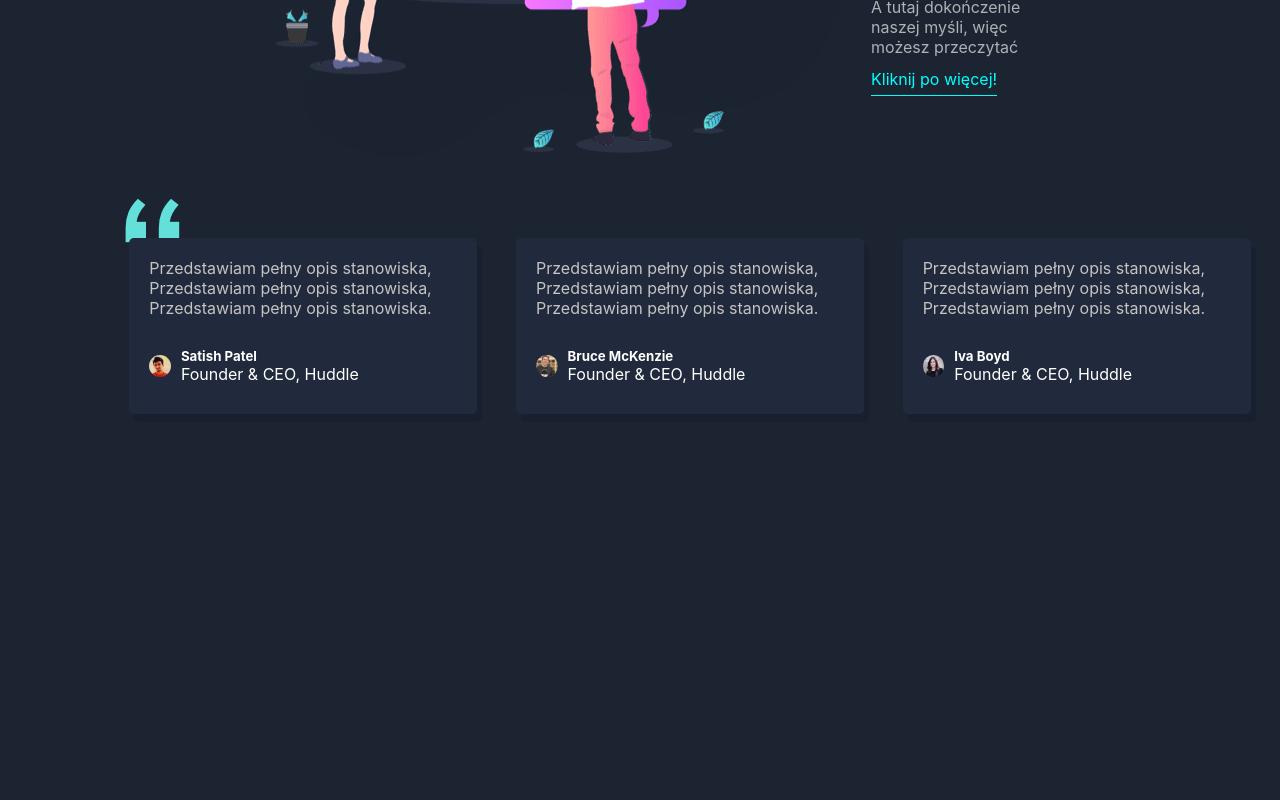
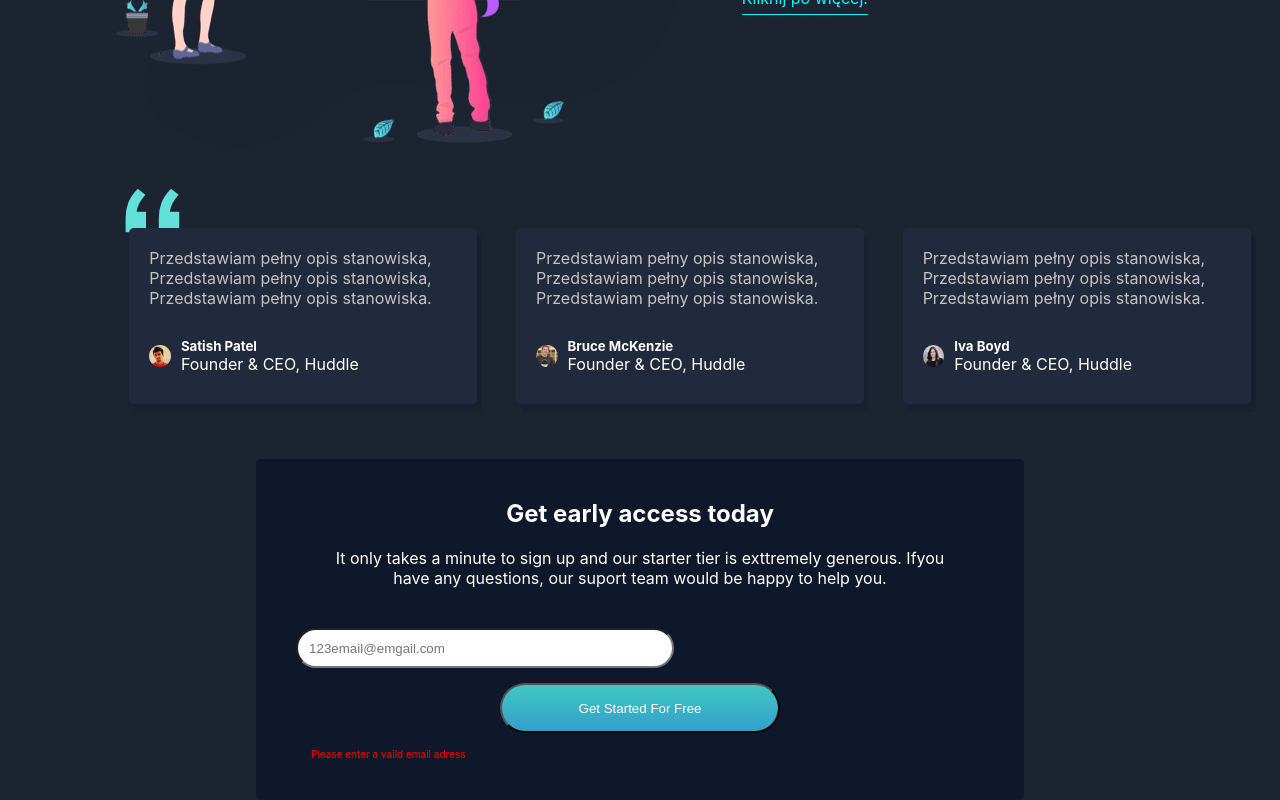
Before and after one commit to starszy1994/landing-page-starter, a React (Create React App) app: page / in a window 1280 px wide. Shown: the part 1869-2669 px from the top of the page. Before the commit the page ends 2338 px from the top, so only its background shows below. Built offline with nearby package versions, Linux system fonts and the light colour scheme.

Commit message:
newsletter

```diff
--- a/src/components/Button/Button.module.css
+++ b/src/components/Button/Button.module.css
@@ -1,9 +1,9 @@
 .btn1 {
     background-image: linear-gradient(hsl(176, 55%, 52%), hsl(198, 60%, 50%));
-    width: 140px;
-    height: 40px;
+    width: 280px;
+    height: 50px;
     color: white;
     font-weight: 400;
-    margin: 25px;
+    margin: 15px;
     border-radius: 25px;
 }
--- a/src/components/FyloWorks/FyloWorks.module.css
+++ b/src/components/FyloWorks/FyloWorks.module.css
@@ -1,5 +1,5 @@
 .wrapper {
-    width: 60%;
+    width: 85%;
     display: flex;
     justify-content: space-between;
     align-items: center;
--- /dev/null
+++ b/src/components/Newsletter/NewsletterMenu.js
@@ -0,0 +1,23 @@
+import React from 'react'
+import Button from '../Button/Button';
+import styles from './NewsletterMenu.module.css'
+
+const NewsletterMenu = () => {
+  return(
+    <div className={styles.wrapper}>
+    <div className={styles.title}>
+        <h2>Get early access today</h2>
+        <p>It only takes a minute to sign up and our starter tier is exttremely generous. Ifyou have any questions, our suport team would be happy to help you.</p>
+    <div>
+        <input className={styles.mail} placeholder="   123email@emgail.com"></input>
+        <Button text='Get Started For Free' className={styles.btn1}></Button>
+    </div>
+    <div className={styles.info}>
+        <label>Please enter a vaild email adress</label>
+    </div>
+    </div>
+    </div>
+    )
+}
+
+export default NewsletterMenu;
--- /dev/null
+++ b/src/components/Newsletter/NewsletterMenu.module.css
@@ -0,0 +1,35 @@
+.title {
+    border-radius: 5px;
+    background-color: hsl(219, 48%, 11%);
+    width: 60%;
+    max-width: 1440px;
+    margin: auto;
+    text-align: center;
+    padding: 40px;
+}
+.mail{
+    margin-top: 20px;
+    width: 55%;
+    max-width: 1440px;
+    text-align: auto;
+    border-radius: 20px;
+    height: 40px;
+    float:left;
+}
+.btn1{
+    background-color: aqua;
+    width: 500px;
+    height: 40px;
+    border-radius: 20px;
+    font-size:  20px;
+    float: left;
+}
+.info{
+    text-align: left;
+    color: red;
+    margin-left: 15px;
+    font-size: 10px;
+}
+.wrapper p {
+    margin: 20px;
+}
--- a/src/pages/HomePage.js
+++ b/src/pages/HomePage.js
@@ -2,6 +2,7 @@ import React from 'react';
 import FyloWorks from '../components/FyloWorks/FyloWorks';
 import Icon from '../components/IconMenu/Icon';
 import MainTemplate from '../components/MainTemplate/MainTemplate'
+import NewsletterMenu from '../components/Newsletter/NewsletterMenu';
 import Opinions from '../components/Opinions/Opinions';
 import TopPage from '../components/TopPage/TopPage'
 
@@ -12,6 +13,7 @@ const HomePage = () => {
   <Icon/>
   <FyloWorks/>
   <Opinions/>
+  <NewsletterMenu/>
   </MainTemplate>
   )
 }
```
